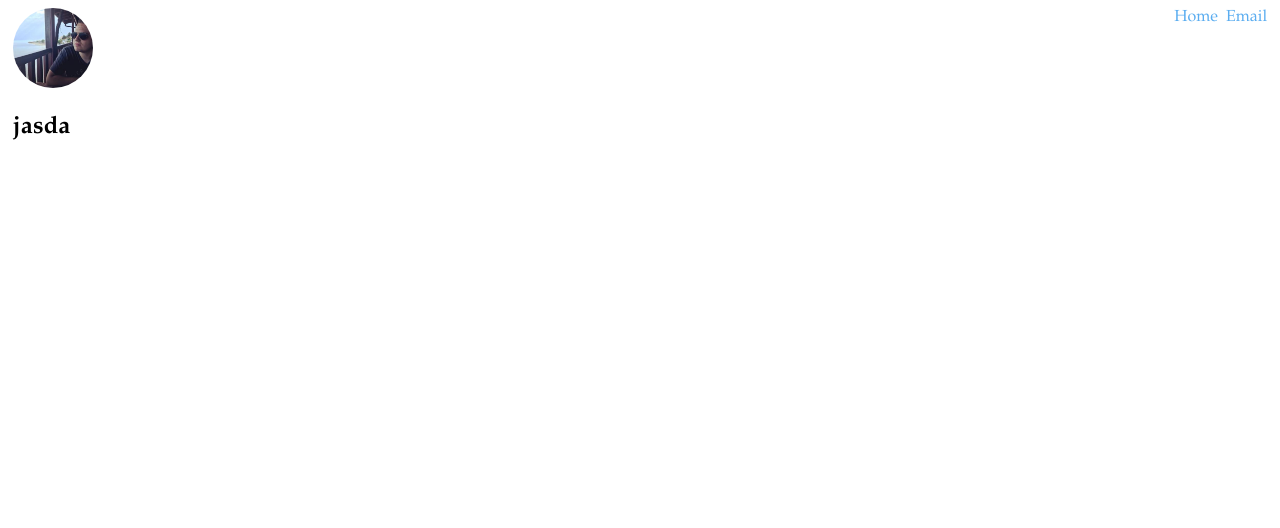
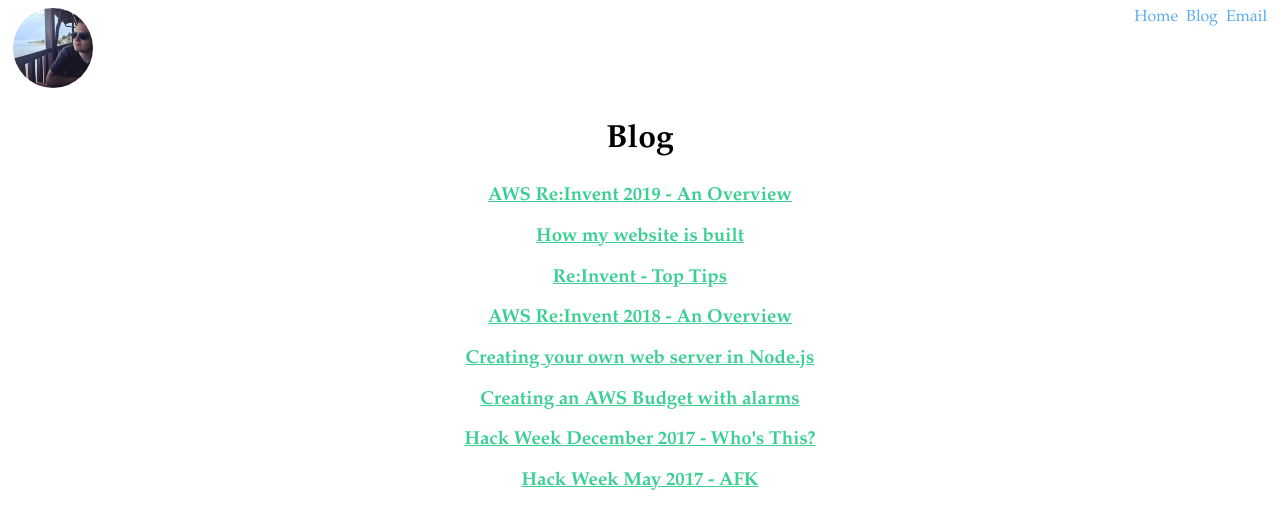
Before and after one commit to AlexChesters/cheste.rs, a React app in the folder static/: page /blog in a window 1280 px wide. Shown: the top 528 px of the page. Built offline with nearby package versions, Linux system fonts and the light colour scheme.

Commit message:
complete blog preview page

```diff
--- a/static/src/components/page-skeleton/index.jsx
+++ b/static/src/components/page-skeleton/index.jsx
@@ -9,7 +9,7 @@ const Skeleton = (props) => {
       <header className='header'>
         <img className='avatar' src='/assets/img/me.jpg' alt='Image of Alex Chesters' />
         <a href='mailto:alex@cheste.rs' className='header__item header__item--right-aligned blue'>Email</a>
-        {/* <a href='/blog' className='header__item header__item--right-aligned blue'>Blog</a> */}
+        <a href='/blog' className='header__item header__item--right-aligned blue'>Blog</a>
         <a href='/' className='header__item header__item--right-aligned blue'>Home</a>
       </header>
       <main className='main-content'>
--- a/static/src/routes/blog-preview/index.jsx
+++ b/static/src/routes/blog-preview/index.jsx
@@ -1,12 +1,24 @@
 import React from 'react'
 
 import PageSkeleton from '../../components/page-skeleton'
+
+import './index.scss'
 
 export default function BlogPreview () {
   return (
     <PageSkeleton>
       <section className='blog-preview'>
-        <h1>jasda</h1>
+        <h1 className='title'>Blog</h1>
+        <section className='post__list'>
+          <h1><a href='/blog/008' className='post__list-item--title'>AWS Re:Invent 2019 - An Overview</a></h1>
+          <h1><a href='/blog/007' className='post__list-item--title'>How my website is built</a></h1>
+          <h1><a href='/blog/006' className='post__list-item--title'>Re:Invent - Top Tips</a></h1>
+          <h1><a href='/blog/005' className='post__list-item--title'>AWS Re:Invent 2018 - An Overview</a></h1>
+          <h1><a href='/blog/004' className='post__list-item--title'>Creating your own web server in Node.js</a></h1>
+          <h1><a href='/blog/003' className='post__list-item--title'>Creating an AWS Budget with alarms</a></h1>
+          <h1><a href='/blog/002' className='post__list-item--title'>Hack Week December 2017 - Who's This?</a></h1>
+          <h1><a href='/blog/001' className='post__list-item--title'>Hack Week May 2017 - AFK</a></h1>
+        </section>
       </section>
     </PageSkeleton>
   )
--- /dev/null
+++ b/static/src/routes/blog-preview/index.scss
@@ -0,0 +1,15 @@
+@import '../../styles/colors.scss';
+
+.blog-preview {
+  text-align: center;
+
+  & .post__list {
+    &-item--title {
+      color: map-get($map: $colors, $key: green);
+
+      &:hover {
+        color: darken(map-get($map: $colors, $key: green), 15%);
+      }
+    }
+  }
+}
```
